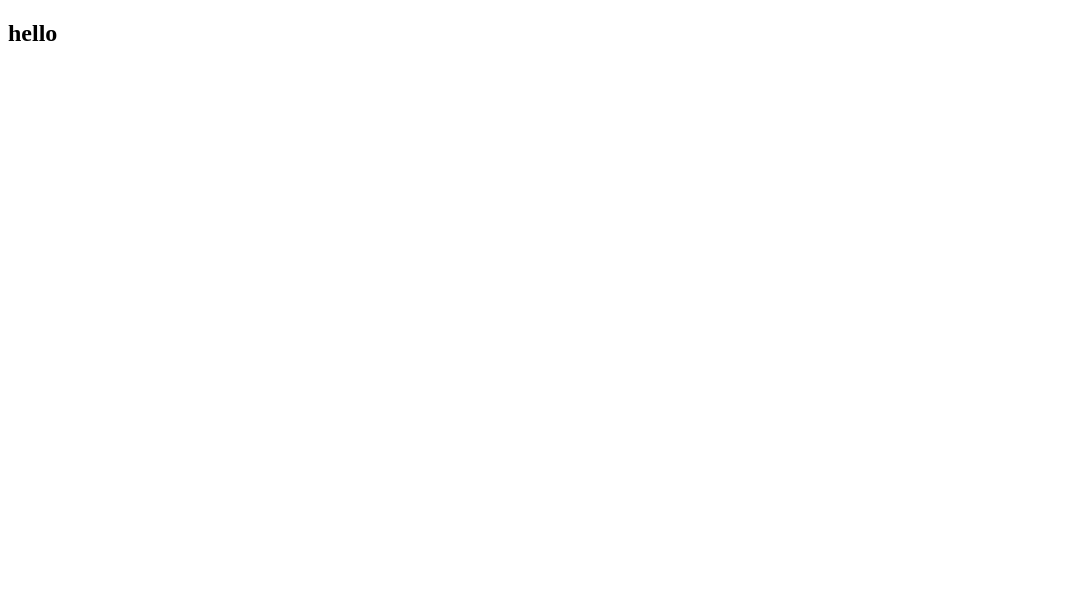
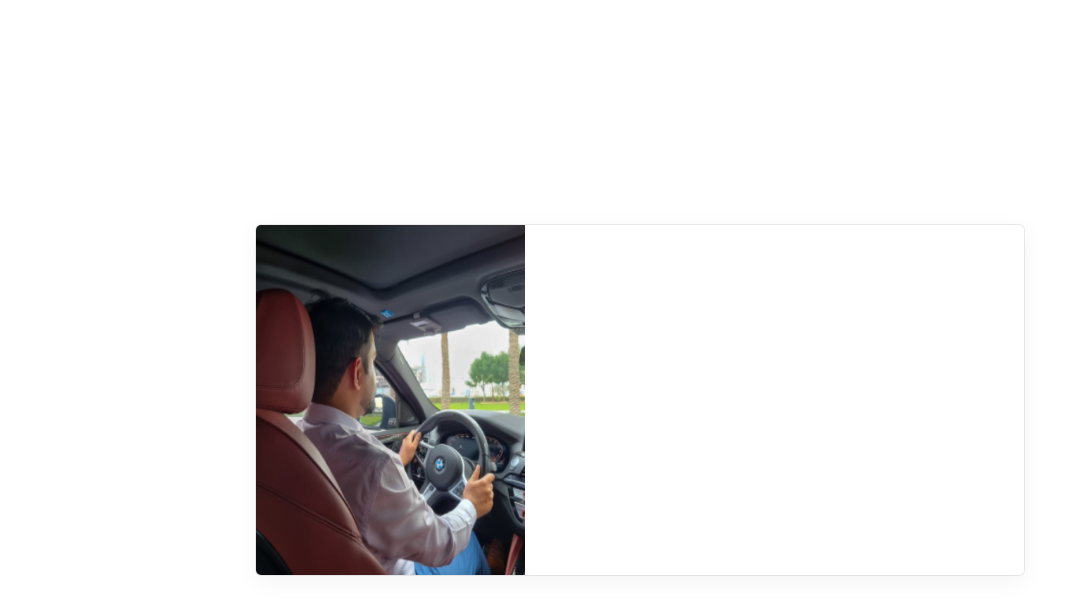
Before and after one commit to Sharanspujari/oneClick, a plain HTML site: page oneClickDrivetask/index.html in a window 1280 px wide. Shown: the whole page, without its empty margins (0-1079 px from the left). Drawn offline with Linux system fonts and the light colour scheme.

Commit message:
image added

```diff
--- a/oneClickDrivetask/index.html
+++ b/oneClickDrivetask/index.html
@@ -4,8 +4,11 @@
     <meta charset="UTF-8">
     <meta name="viewport" content="width=device-width, initial-scale=1.0">
     <title>Document</title>
+    <link rel="stylesheet" href="style.css"></link>
 </head>
 <body>
-    <h2>hello</h2>
+   <div id="container">
+    <img src="drive-image.png" />
+   </div>
 </body>
 </html>
--- a/oneClickDrivetask/style.css
+++ b/oneClickDrivetask/style.css
@@ -0,0 +1,22 @@
+body{
+    box-sizing: border-box;
+    padding: 0;
+    margin: 0;
+    display: flex;
+    align-items: center;
+    justify-content: center;
+    height: 100vh;
+    }
+
+#container{
+    width: 60%;
+    height:350px;
+    box-shadow: rgba(0, 0, 0, 0.05) 0px 6px 24px 0px, rgba(0, 0, 0, 0.08) 0px 0px 0px 1px;
+    border-radius: 5px 5px;
+}
+#container>img{
+    width:35%;
+    height: 100%;
+    border-top-left-radius: 5px;
+    border-bottom-left-radius: 5px;
+}
```
Also changed, not shown: oneClickDrivetask/drive-image.png (added).
